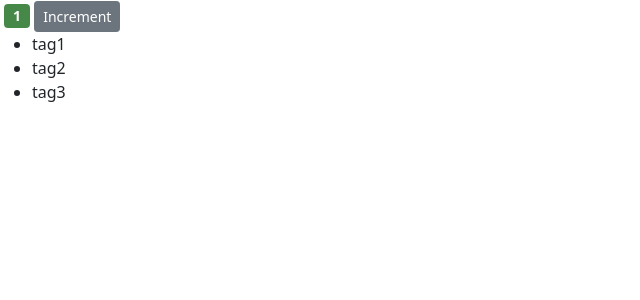
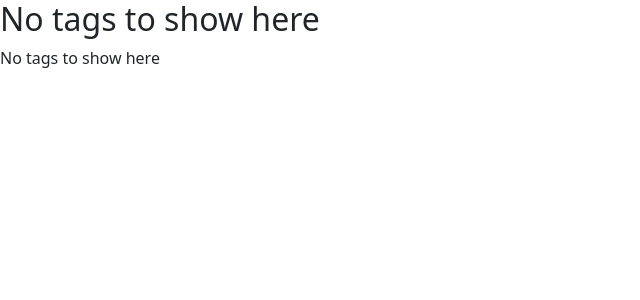
Before and after one commit to Sandaru95/Little-React-App, a React (Create React App) app in the folder react-app/: page / in a window 1280 px wide. Shown: the top 300 px of the page, without its empty margins (0-640 px from the left). Built offline with nearby package versions, Linux system fonts and the light colour scheme.

Commit message:
Conditional Rendering
2 ways of rendering conditionally

```diff
--- a/react-app/src/components/counter.jsx
+++ b/react-app/src/components/counter.jsx
@@ -3,30 +3,25 @@ import React, { Component } from "react";
 class Counter extends React.Component {
     state = {
         count: 1,
-        tags: ["tag1", "tag2", "tag3"],
+        tags: [],
     };
+    renderList() {
+        if (this.state.tags.length === 0) return <p>No tags to show here</p>;
+        return (
+            <ul>
+                {this.state.tags.map((tag) => (
+                    <li key={tag}>{tag}</li>
+                ))}
+            </ul>
+        );
+    }
     render() {
         return (
             <React.Fragment>
-                <span style={{ fontSize: 14 }} className={this.formatClasses()}>
-                    {this.formatCount()}
-                </span>
-                <button className="btn btn-secondary btn-sm">Increment</button>
-                <ul>
-                    {this.state.tags.map((tag) => (
-                        <li key={tag}>{tag}</li>
-                    ))}
-                </ul>
+                {this.state.tags.length === 0 && <h2>No tags to show here</h2>}
+                {this.renderList()}
             </React.Fragment>
         );
-    }
-    formatCount() {
-        return this.state.count === 0 ? "Zero" : this.state.count;
-    }
-    formatClasses() {
-        let normalClassText = "badge m-1 badge-";
-        return (normalClassText +=
-            this.state.count === 0 ? "warning" : "success");
     }
 }
 
```
